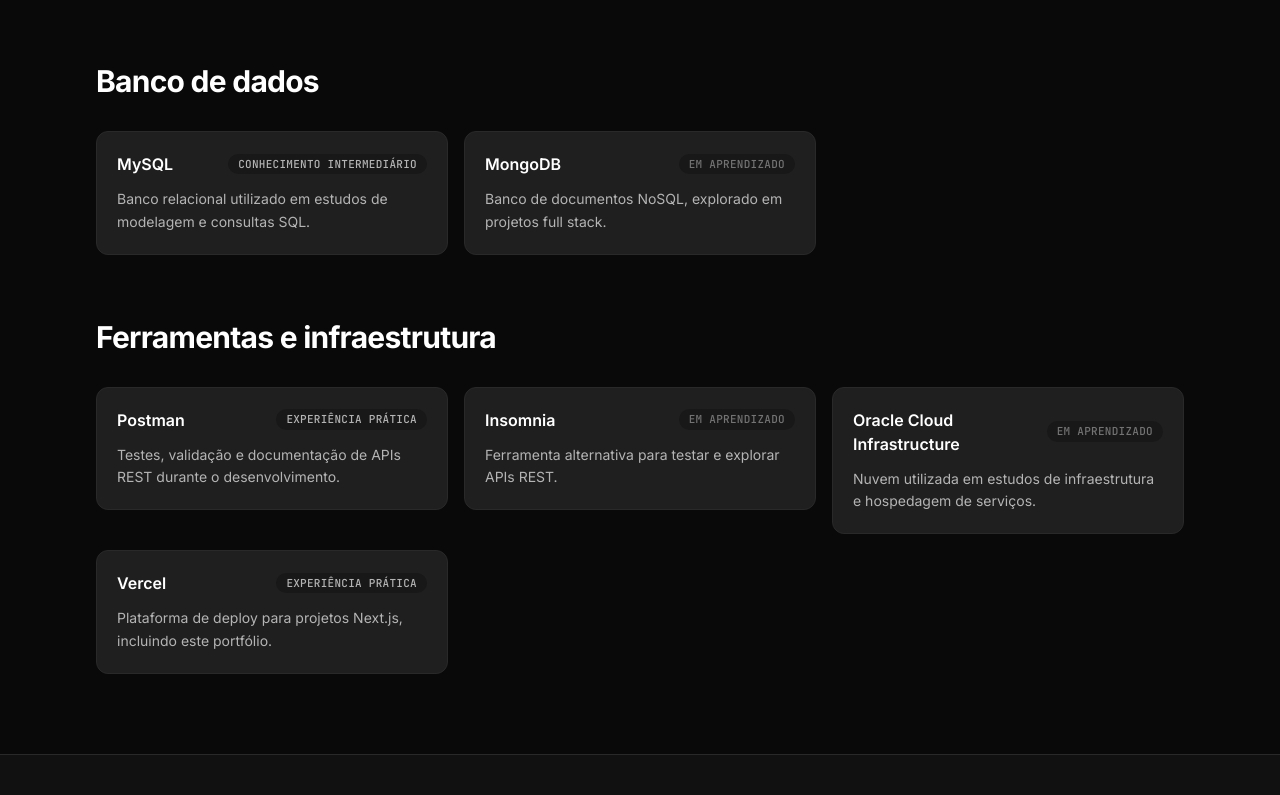
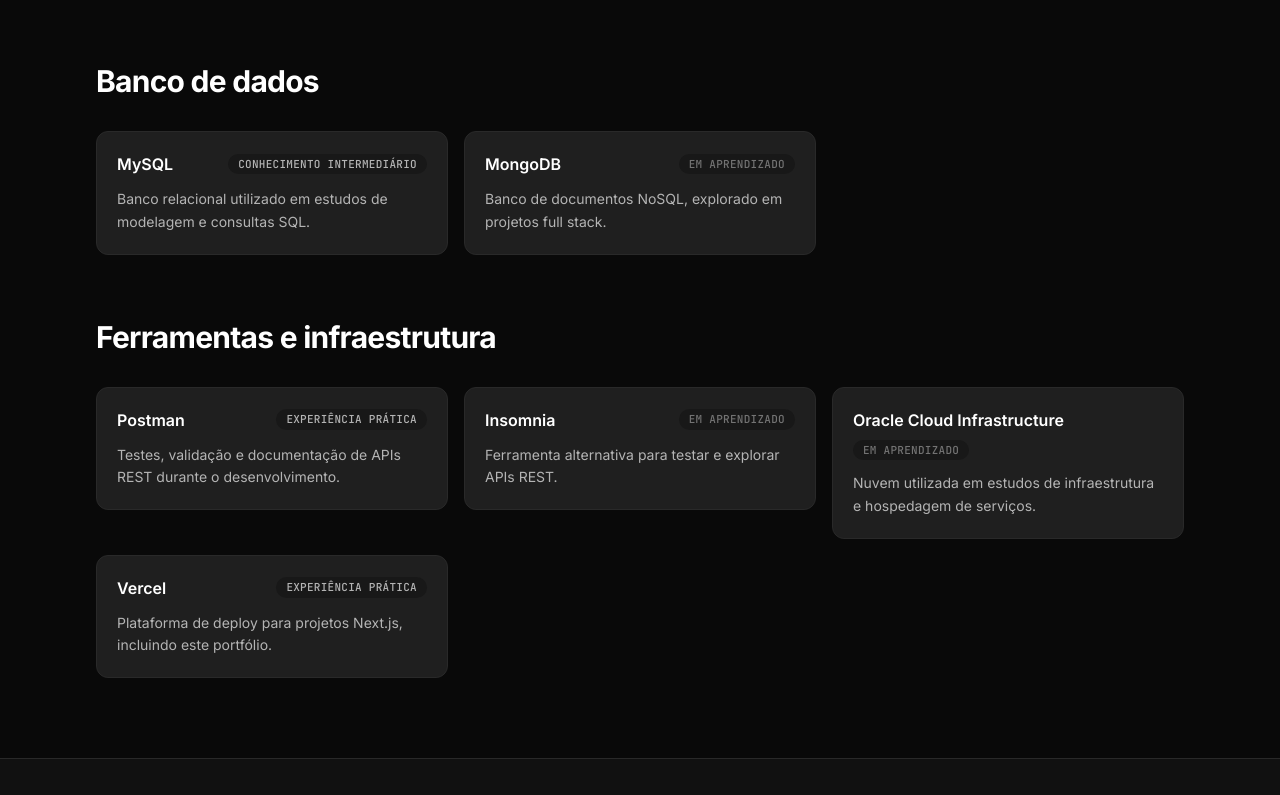
Before and after one commit to diegovieiradv/portfolio-diego-vieira, a Next.js app: page /tecnologias in a window 1280 px wide. Shown: the part 1519-2314 px from the top of the page. Built offline with nearby package versions, Linux system fonts and the light colour scheme.

Commit message:
fix: corrigir responsividade dos cards de tecnologia

```diff
--- a/src/components/ui/TechnologyCard.tsx
+++ b/src/components/ui/TechnologyCard.tsx
@@ -16,11 +16,11 @@
 export function TechnologyCard({ technology }: TechnologyCardProps) {
   return (
     <div className="rounded-xl border border-border bg-card p-5 transition-colors hover:border-primary/60">
-      <div className="flex items-center justify-between gap-3">
+      <div className="flex flex-wrap items-center justify-between gap-x-3 gap-y-2">
         <h3 className="font-semibold text-foreground">{technology.name}</h3>
         <span
           className={cn(
-            "inline-flex shrink-0 items-center rounded-full px-2.5 py-0.5 font-mono text-[11px] font-medium uppercase tracking-wide",
+            "inline-flex items-center rounded-full px-2.5 py-0.5 font-mono text-[11px] font-medium uppercase tracking-wide",
             levelStyles[technology.level]
           )}
         >
```
